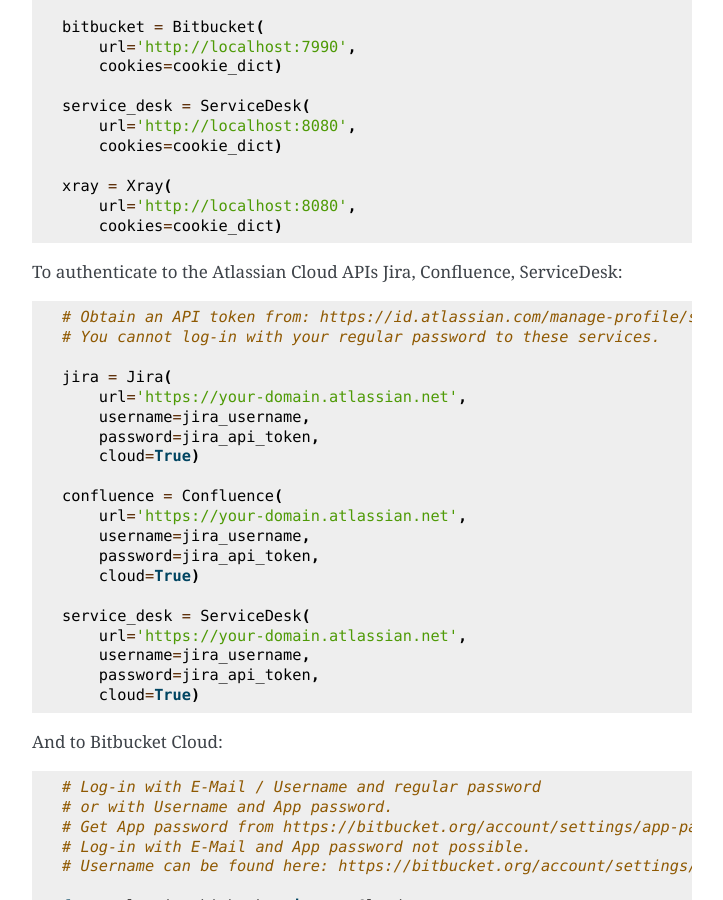
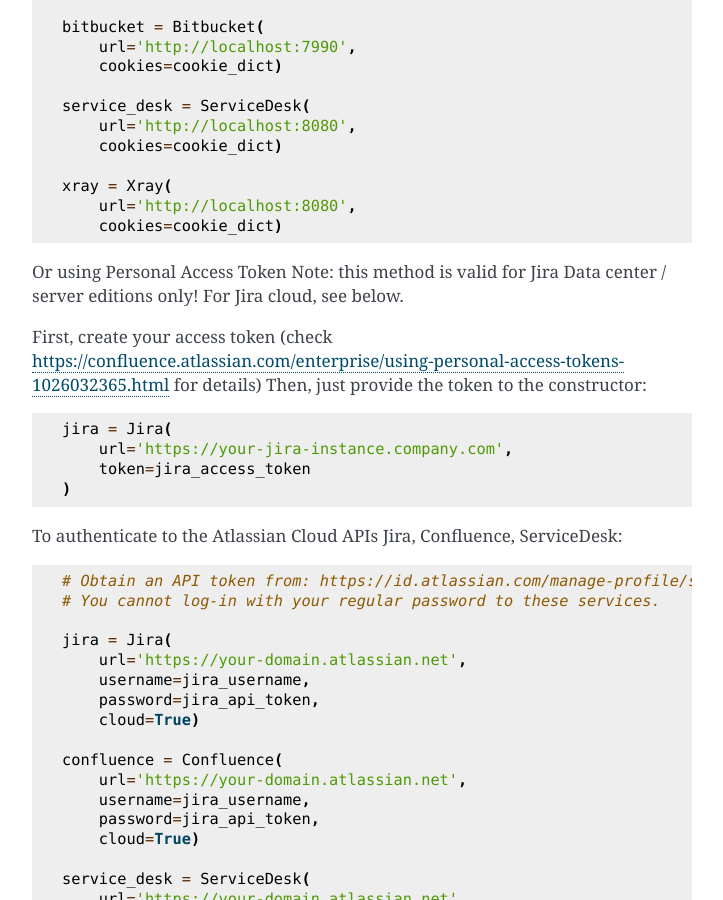
Before and after one commit to atlassian-api/atlassian-python-api, a Sphinx documentation site: the page built from docs/index.rst, in a window 1280 px wide and 900 px high, scrolled down 2696 px. Shown: the whole window, without its empty margins (388-1111 px from the left). Built offline with Sphinx 7.4.7, drawn with Linux system fonts in a browser that asks for light colours.

Commit message:
Jira: Add support for authentication through access token (#856)
* Jira: Add support for authentication through access token

* Fix: update black style error

```diff
--- a/docs/index.rst
+++ b/docs/index.rst
@@ -152,6 +152,19 @@
         url='http://localhost:8080',
         cookies=cookie_dict)
 
+Or using Personal Access Token
+Note: this method is valid for Jira Data center / server editions only! For Jira cloud, see below.
+
+First, create your access token (check https://confluence.atlassian.com/enterprise/using-personal-access-tokens-1026032365.html for details)
+Then, just provide the token to the constructor:
+
+.. code-block:: python
+
+   jira = Jira(
+       url='https://your-jira-instance.company.com',
+       token=jira_access_token
+   )
+
 To authenticate to the Atlassian Cloud APIs Jira, Confluence, ServiceDesk:
 
 .. code-block:: python
```
Also changed, not shown: 1 other file.
